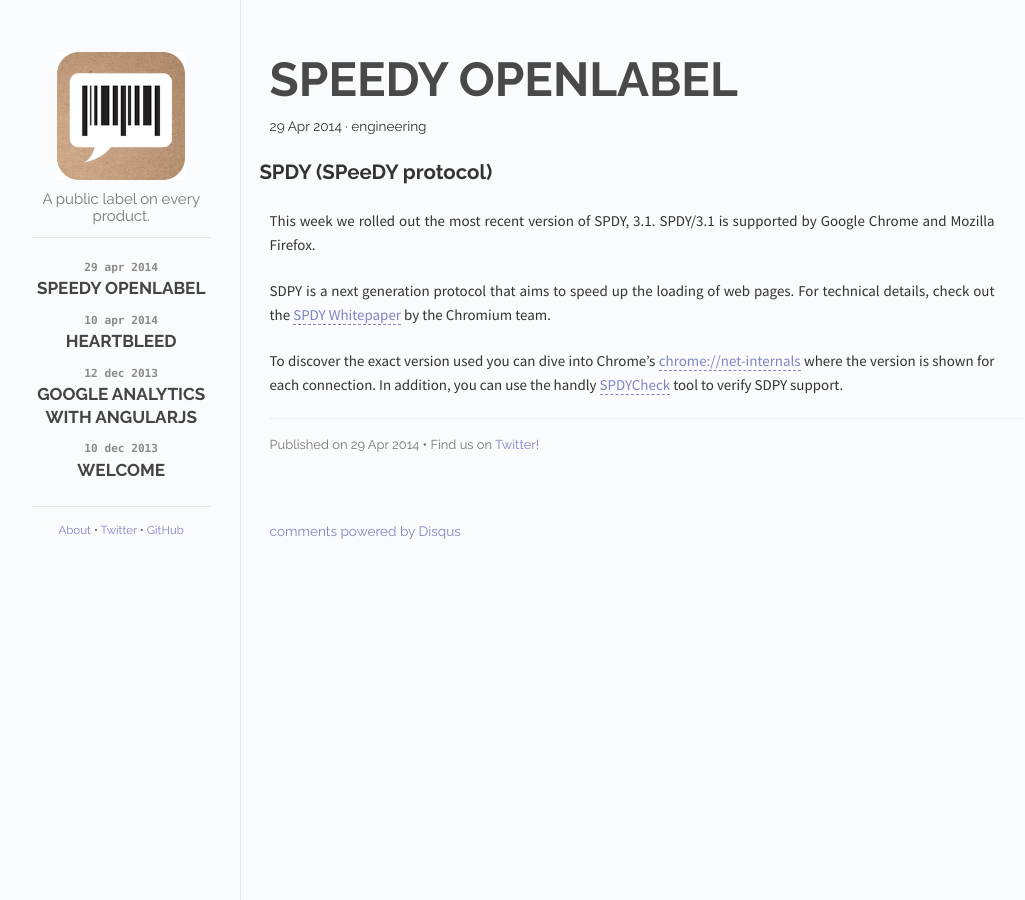
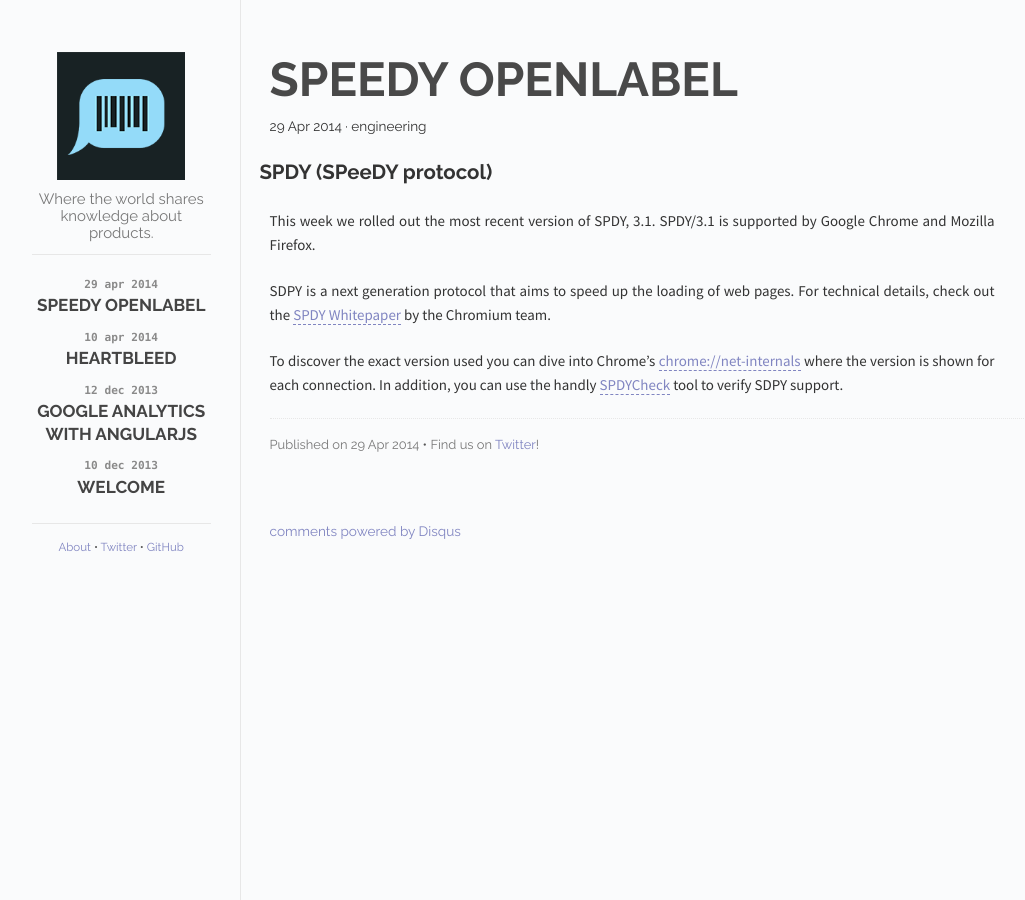
Before and after one commit to openlabel/openlabel.github.io, a Jekyll site: the page built from index.html, in a window 1280 px wide. Shown: the whole page, without its empty margins (118-1143 px from the left). Built offline with Jekyll 4.4.1, drawn with Linux system fonts in a browser that asks for light colours; Markdown is read by kramdown in place of the engine named in the settings; comment, search, counter and statistics services are not loaded.

Commit message:
Update logo and tagline

```diff
--- a/_layouts/default.html
+++ b/_layouts/default.html
@@ -24,7 +24,7 @@
       <div class="sidebar" id="sidebar">
         <div class="header">
           <h1 class="title"><a href="/"><img id="logo" src="/images/logo.png"></a></h1>
-          <span class="tagline">A public label on every product.</span>
+          <span class="tagline">Where the world shares knowledge about products.</span>
         </div>
         <div class="posts">
           <ul class="posts-list">
```
Also changed, not shown: favicon.ico, images/logo.png.
